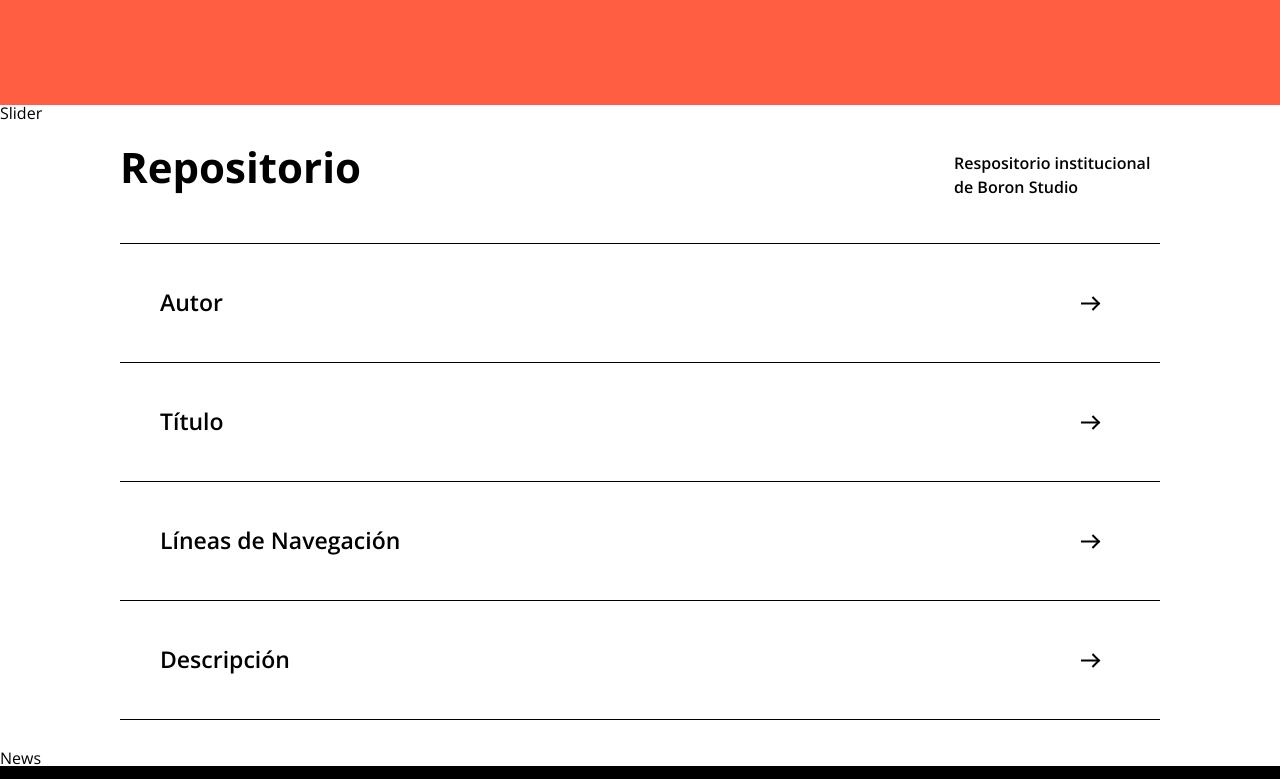
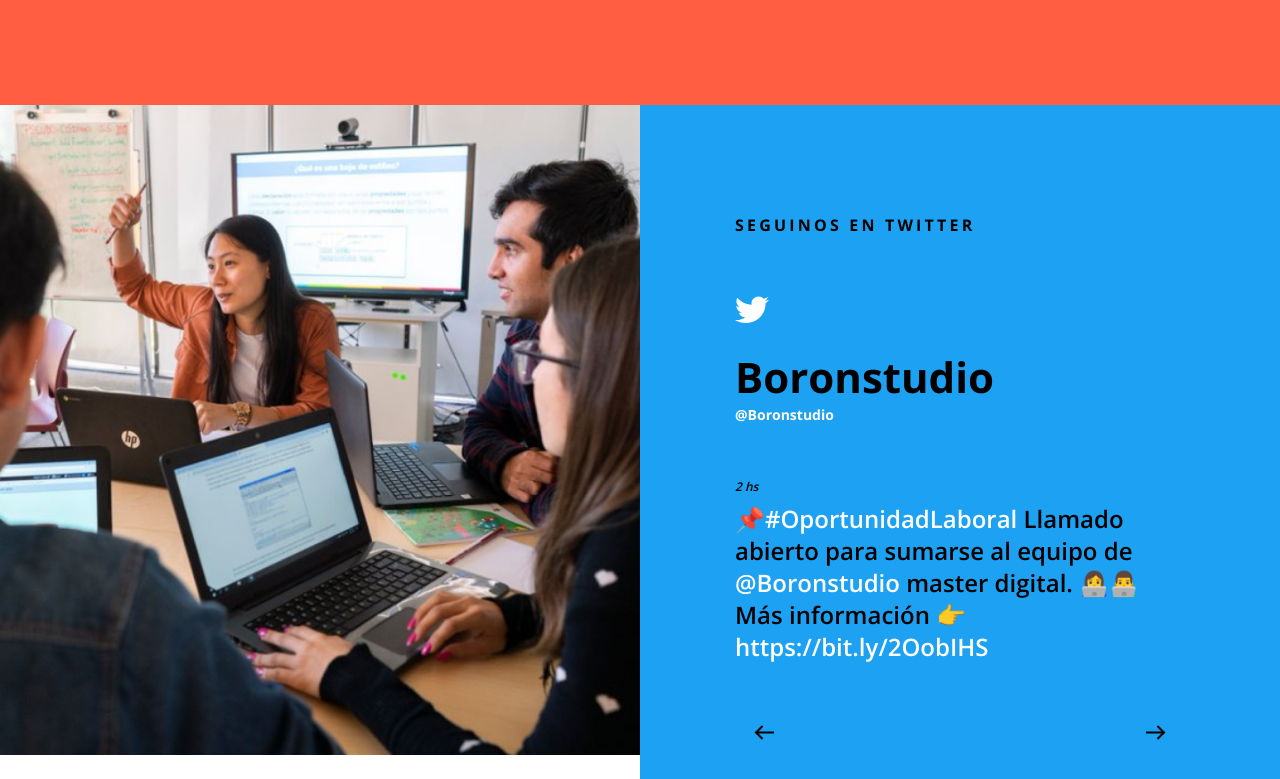
Before and after one commit to Arctic-T/boroa-test, a React (Vite) app: page / in a window 1280 px wide. Shown: the part 821-1600 px from the top of the page. Built offline with nearby package versions, Linux system fonts and the light colour scheme.

Commit message:
image and slider styles

```diff
--- a/src/components/Slider.jsx
+++ b/src/components/Slider.jsx
@@ -1,5 +1,140 @@
+import { useState } from "react";
+import Twitter from "../icons/twiiter";
+import RightArrow from "../icons/right-arrow";
+
 export default function Slider() {
+  const [activeSlide, setActiveSlide] = useState("0");
+
+  const onClickSlideButton = (index) => {
+    setActiveSlide(index);
+  };
+
+  const onClickSlideArrow = () => {
+    const index = parseInt(activeSlide) + 1;
+
+    if (activeSlide === "2") {
+      setActiveSlide("0");
+    } else {
+      setActiveSlide(index.toString());
+    }
+  };
+
   return (
-    <p>Slider</p>
-  )
+    <div className="slider">
+      <div className="slider-container">
+        <h2 className="slider-title">seguinos en twitter</h2>
+        <div className="slider-icon">
+          <Twitter />
+        </div>
+        <div>
+          <p className="slider-name">Boronstudio</p>
+          <p className="slider-handle">@Boronstudio</p>
+        </div>
+        <div>
+          <div
+            className={`slider-content ${
+              activeSlide === "0" ? "is-active" : ""
+            }`}
+          >
+            <p className="slider-tweet-time">2 hs</p>
+            <div className="slider-tweet-content">
+              📌
+              <a className="slider-tweet-link" href="">
+                #OportunidadLaboral
+              </a>{" "}
+              Llamado abierto para sumarse al equipo de{" "}
+              <a className="slider-tweet-link" href="">
+                @Boronstudio
+              </a>{" "}
+              master digital. 👩‍💻👨‍💻 <br /> Más información{" "}
+              <a className="slider-tweet-link" href="">
+                👉 https://bit.ly/2OobIHS
+              </a>
+            </div>
+          </div>
+
+          <div
+            className={`slider-content ${
+              activeSlide === "1" ? "is-active" : ""
+            }`}
+          >
+            <p className="slider-tweet-time">4 hs</p>
+            <div className="slider-tweet-content">
+              📌
+              <a className="slider-tweet-link" href="">
+                #OportunidadLaboral2
+              </a>{" "}
+              Llamado abierto para sumarse al equipo de{" "}
+              <a className="slider-tweet-link" href="">
+                @Boronstudio
+              </a>{" "}
+              master digital. 👩‍💻👨‍💻 <br /> Más información{" "}
+              <a className="slider-tweet-link" href="">
+                👉 https://bit.ly/2OobIHS
+              </a>
+            </div>
+          </div>
+
+          <div
+            className={`slider-content ${
+              activeSlide === "2" ? "is-active" : ""
+            }`}
+          >
+            <p className="slider-tweet-time">6 hs</p>
+            <div className="slider-tweet-content">
+              📌
+              <a className="slider-tweet-link" href="">
+                #OportunidadLaboral3
+              </a>{" "}
+              Llamado abierto para sumarse al equipo de{" "}
+              <a className="slider-tweet-link" href="">
+                @Boronstudio
+              </a>{" "}
+              master digital. 👩‍💻👨‍💻 <br /> Más información{" "}
+              <a className="slider-tweet-link" href="">
+                👉 https://bit.ly/2OobIHS
+              </a>
+            </div>
+          </div>
+
+          <div className="slider-buttons-list">
+            <a
+              className={`slider-button ${
+                activeSlide === "0" ? "is-active" : ""
+              }`}
+              onClick={() => onClickSlideButton("0")}
+            ></a>
+            <a
+              className={`slider-button ${
+                activeSlide === "1" ? "is-active" : ""
+              }`}
+              onClick={() => onClickSlideButton("1")}
+            ></a>
+            <a
+              className={`slider-button ${
+                activeSlide === "2" ? "is-active" : ""
+              }`}
+              onClick={() => onClickSlideButton("2")}
+            ></a>
+          </div>
+
+          <div className="slider-arrows">
+            <a onClick={() => onClickSlideArrow("0")}>
+              <span className="slide-item-arrow first">
+                <RightArrow />
+              </span>
+            </a>
+            <a onClick={() => onClickSlideArrow("1")}>
+              <span className="slide-item-arrow">
+                <RightArrow />
+              </span>
+            </a>
+          </div>
+        </div>
+      </div>
+      <figure className="slider-figure">
+        <img src="/slider.png" className="slider-img" alt="image" />
+      </figure>
+    </div>
+  );
 }
--- a/src/styles/repository.scss
+++ b/src/styles/repository.scss
@@ -1,8 +1,8 @@
 .repository {
-  padding: 30px;
+  padding: 60px 30px 76px;
 
   @media (min-width: 960px) {
-    padding: 30px 120px;
+    padding: 150px 120px 80px;
   }
 }
 
--- /dev/null
+++ b/src/styles/slider.scss
@@ -0,0 +1,178 @@
+.slider-container {
+  background-color: #1da1f2;
+  padding: 30px 40px;
+  width: 100%;
+
+  @media (min-width: 960px) {
+    width: 50%;
+    padding: 104px 95px 77px;
+  }
+}
+
+.slider-title {
+  font-weight: 700;
+  font-size: 14px;
+  line-height: 32px;
+  letter-spacing: 0.2em;
+  text-transform: uppercase;
+  margin-bottom: 30px;
+
+  @media (min-width: 960px) {
+    font-size: 16px;
+    margin-bottom: 55px;
+  }
+}
+
+.slider-icon {
+  margin-bottom: 20px;
+
+  path {
+    fill: #ffffff;
+  }
+
+  @media (min-width: 960px) {
+    margin-bottom: 36px;
+  }
+}
+
+.slider-name {
+  font-weight: 700;
+  font-size: 32px;
+  line-height: 32px;
+
+  @media (min-width: 960px) {
+    font-size: 42px;
+    margin-bottom: 6px;
+  }
+}
+
+.slider-handle {
+  font-weight: 700;
+  font-size: 14px;
+  line-height: 32px;
+  color: #ffffff;
+
+  @media (min-width: 960px) {
+    margin-bottom: 40px;
+  }
+}
+
+.slider {
+  display: flex;
+  flex-direction: column;
+
+  @media (min-width: 960px) {
+    flex-direction: row-reverse;
+  }
+}
+
+.slider-content {
+  margin-bottom: 40px;
+  display: none;
+
+  &.is-active {
+    display: block;
+    animation: fadeIn 5s;
+  }
+}
+
+.slider-tweet-time {
+  font-style: italic;
+  font-weight: 600;
+  font-size: 12px;
+  line-height: 32px;
+}
+
+.slider-tweet-content {
+  font-weight: 600;
+  font-size: 18px;
+  line-height: 24px;
+
+  @media (min-width: 960px) {
+    font-size: 24px;
+    line-height: 32px;
+  }
+}
+
+.slider-tweet-link {
+  color: #ffffff;
+}
+
+.slider-buttons-list {
+  display: flex;
+  justify-content: center;
+  padding: 0;
+
+  @media (min-width: 960px) {
+    display: none;
+  }
+}
+
+.slider-arrows {
+  display: none;
+
+  @media (min-width: 960px) {
+    display: flex;
+    justify-content: space-between;
+  }
+}
+
+.slide-item-arrow {
+  display: flex;
+  justify-content: center;
+  align-items: center;
+  height: 58px;
+  width: 58px;
+  border-radius: 50%;
+
+  &.first {
+    svg {
+      transform: rotate(180deg);
+    }
+  }
+
+  &:hover,
+  &:active {
+    background-color: #ffffff;
+  }
+}
+
+.slider-button {
+  background-color: #000000;
+  outline: 0;
+  border: 0;
+  width: 10px;
+  height: 10px;
+  border-radius: 50%;
+  margin-right: 10px;
+
+  &:last-child {
+    margin-right: 0;
+  }
+
+  &.is-active {
+    background-color: #ffffff;
+  }
+}
+
+.slider-figure {
+  width: 100%;
+
+  @media (min-width: 960px) {
+    width: 50%;
+  }
+}
+
+.slider-img {
+  display: block;
+  width: 100%;
+}
+
+@keyframes fadeIn {
+  0% {
+    opacity: 0;
+  }
+  100% {
+    opacity: 1;
+  }
+}
--- a/src/styles/styles.scss
+++ b/src/styles/styles.scss
@@ -1,4 +1,5 @@
 @use "./reset.scss";
 @use "./text-full-width.scss";
+@use "./slider.scss";
 @use "./repository.scss";
 @use "./footer.scss";
```
Also changed, not shown: public/slider.png (added).
